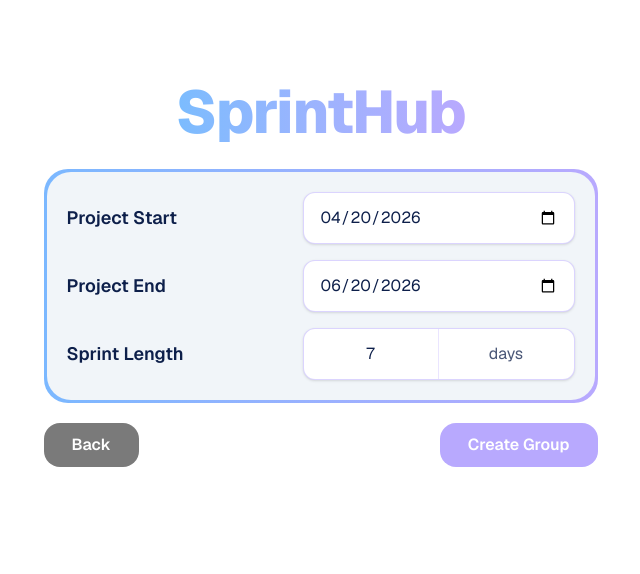
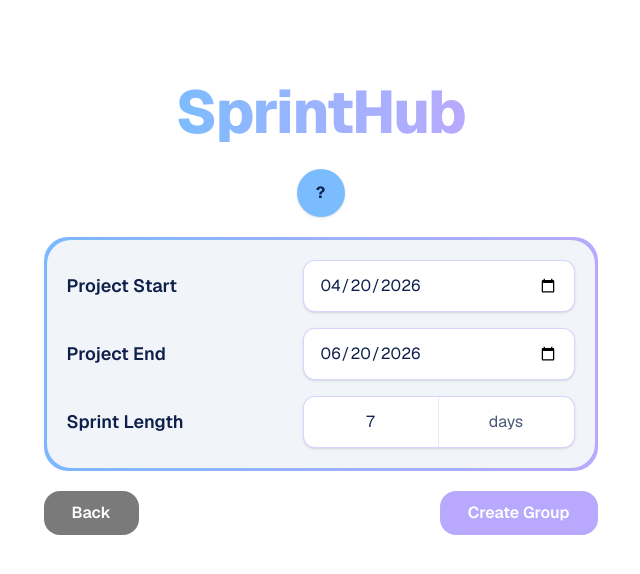
Before and after one commit to UOA-CS732-S1-2026/group-project-radiant-rabbits, a Next.js app: page /set-group in a window 1280 px wide. Shown: the top 574 px of the page, without its empty margins (312-952 px from the left). Built offline with nearby package versions, Linux system fonts and the light colour scheme.

Commit message:
feature(group-mod): implemented the help component on the set-group page

```diff
--- a/src/app/(group-change)/set-group/page.tsx
+++ b/src/app/(group-change)/set-group/page.tsx
@@ -2,9 +2,10 @@
 
 import { useRouter, useSearchParams } from "next/navigation";
 import { Suspense, useState } from "react";
-import Button from "@/components/ui/Button";
-import GroupCard from "@/components/ui/GroupCard";
-import SprintHubTitle from "@/components/ui/SprintHubTitle";
+import GroupCard from "@/components/group-change/GroupCard";
+import Button from "@/components/shared/Button";
+import HelpOverlayTrigger from "@/components/shared/HelpOverlayTrigger";
+import SprintHubTitle from "@/components/shared/SprintHubTitle";
 
 const fieldColumnClass =
   "w-full max-w-[18rem] min-w-0 justify-self-start sm:max-w-[17rem]";
@@ -202,6 +203,16 @@ export default function SetGroupPage() {
           <SprintHubTitle />
         </header>
 
+        <div className="mb-4 flex shrink-0 justify-center sm:mb-5">
+          <HelpOverlayTrigger
+            label="Help for finishing group setup"
+            title="Overview"
+            size="comfortable"
+          >
+            <p className="text-center">Soon</p>
+          </HelpOverlayTrigger>
+        </div>
+
         {/* Suspense is required by Next.js when using useSearchParams */}
         <Suspense fallback={<div className="text-center">Loading...</div>}>
           <SetGroupContent />
```
